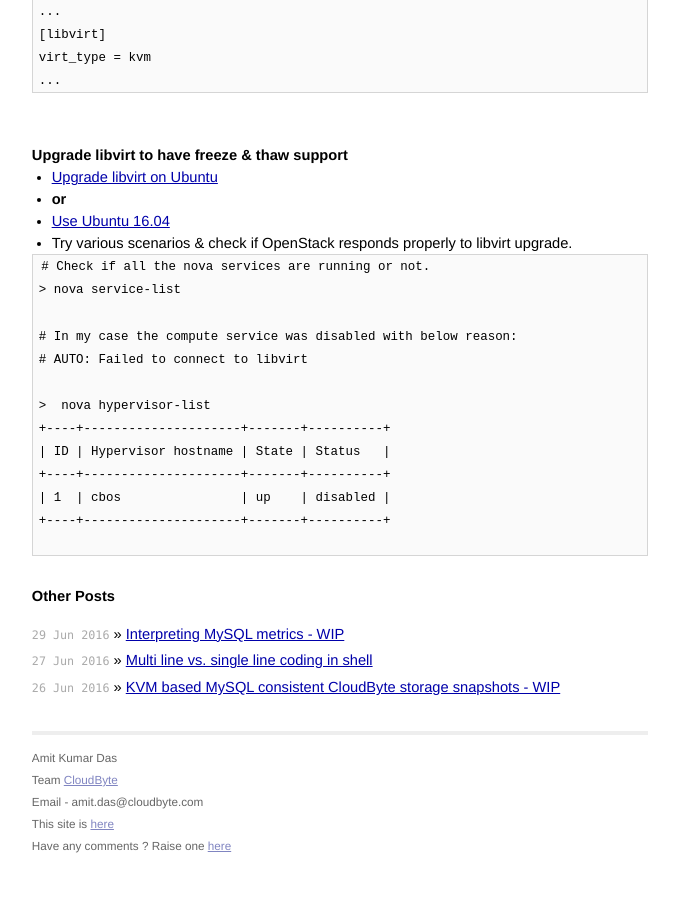
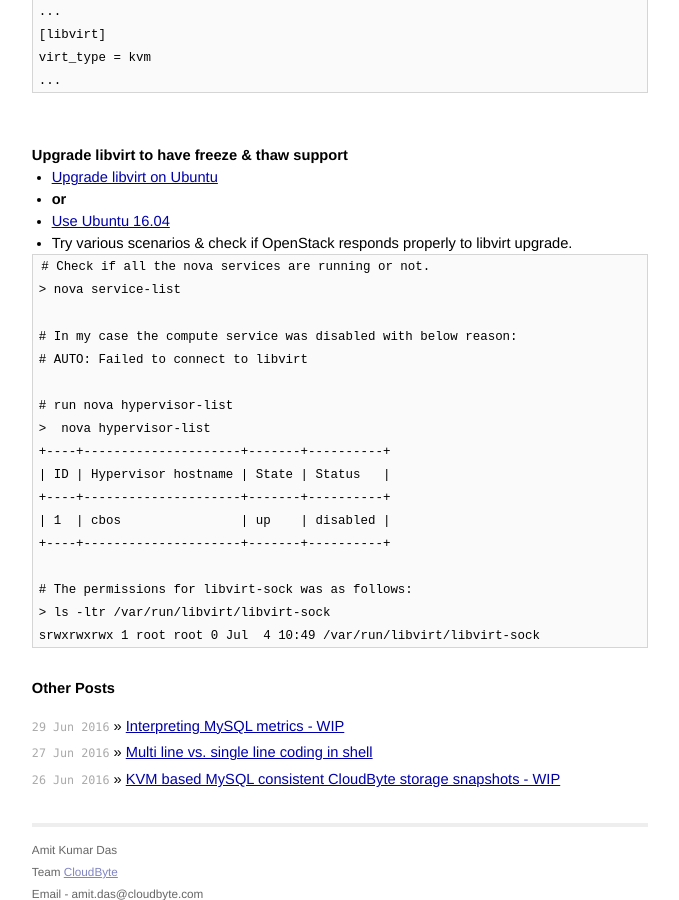
Before and after one commit to AmitKumarDas/amitkumardas.github.io, a Jekyll site: the page built from _posts/2016-04-09-kvm-based-crash-consistent-cloudbyte-storage-snapshots.md, in a window 1280 px wide and 900 px high, scrolled down 2547 px. Shown: the whole window, without its empty margins (300-979 px from the left). Built offline with Jekyll 4.4.1, drawn with Linux system fonts in a browser that asks for light colours; before the commit the page ends 3416 px from its top, so only the background shows below that.

Commit message:
Update 2016-04-09-kvm-based-crash-consistent-cloudbyte-storage-snapshots.md

````diff
--- a/_posts/2016-04-09-kvm-based-crash-consistent-cloudbyte-storage-snapshots.md
+++ b/_posts/2016-04-09-kvm-based-crash-consistent-cloudbyte-storage-snapshots.md
@@ -157,6 +157,7 @@ virt_type = kvm
 # In my case the compute service was disabled with below reason:
 # AUTO: Failed to connect to libvirt
 
+# run nova hypervisor-list
 >  nova hypervisor-list
 +----+---------------------+-------+----------+
 | ID | Hypervisor hostname | State | Status   |
@@ -164,4 +165,7 @@ virt_type = kvm
 | 1  | cbos                | up    | disabled |
 +----+---------------------+-------+----------+
 
+# The permissions for libvirt-sock was as follows:
+> ls -ltr /var/run/libvirt/libvirt-sock
+srwxrwxrwx 1 root root 0 Jul  4 10:49 /var/run/libvirt/libvirt-sock
 ```
````
